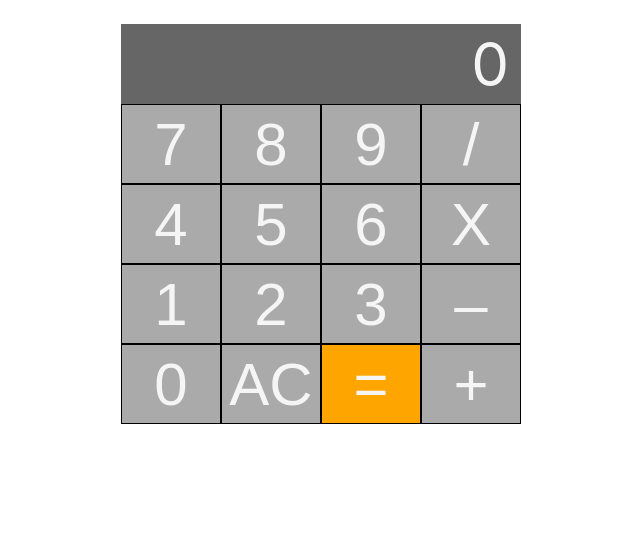
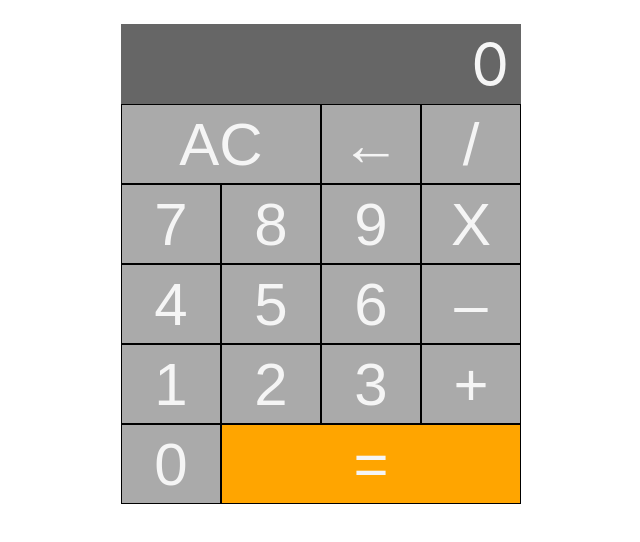
Before and after one commit to jmalk/react-calculator, a React (Create React App) app: page / in a window 1280 px wide. Shown: the top 542 px of the page, without its empty margins (319-959 px from the left). Built offline with nearby package versions, Linux system fonts and the light colour scheme.

Commit message:
Implement a delete button

```diff
--- a/src/components/Calculator.tsx
+++ b/src/components/Calculator.tsx
@@ -43,6 +43,10 @@ function Calculator() {
     setWaiting(false);
   };
 
+  const handleDelete = () => {
+    setValue(Math.floor(value / 10));
+  };
+
   const handleNumber = (n: number) => {
     if (waiting) {
       setWaiting(false);
@@ -81,10 +85,23 @@ function Calculator() {
       </div>
 
       <div className="row">
+        <button className="button width-2" onClick={handleAC}>
+          AC
+        </button>
+        <button className="button" onClick={handleDelete}>
+          ←
+        </button>
+        <OperationButton handler={() => handleOperation("divide")} symbol="/" />
+      </div>
+
+      <div className="row">
         <NumberButton handler={handleNumber} n={7} />
         <NumberButton handler={handleNumber} n={8} />
         <NumberButton handler={handleNumber} n={9} />
-        <OperationButton handler={() => handleOperation("divide")} symbol="/" />
+        <OperationButton
+          handler={() => handleOperation("multiply")}
+          symbol="X"
+        />
       </div>
 
       <div className="row">
@@ -92,8 +109,8 @@ function Calculator() {
         <NumberButton handler={handleNumber} n={5} />
         <NumberButton handler={handleNumber} n={6} />
         <OperationButton
-          handler={() => handleOperation("multiply")}
-          symbol="X"
+          handler={() => handleOperation("subtract")}
+          symbol="–"
         />
       </div>
 
@@ -101,21 +118,14 @@ function Calculator() {
         <NumberButton handler={handleNumber} n={1} />
         <NumberButton handler={handleNumber} n={2} />
         <NumberButton handler={handleNumber} n={3} />
-        <OperationButton
-          handler={() => handleOperation("subtract")}
-          symbol="–"
-        />
+        <OperationButton handler={() => handleOperation("add")} symbol="+" />
       </div>
 
       <div className="row">
         <NumberButton handler={handleNumber} n={0} />
-        <button className="button" onClick={handleAC}>
-          AC
-        </button>
-        <button className="equals button" onClick={handleEquals}>
+        <button className="equals button width-3" onClick={handleEquals}>
           =
         </button>
-        <OperationButton handler={() => handleOperation("add")} symbol="+" />
       </div>
     </div>
   );
--- a/src/index.css
+++ b/src/index.css
@@ -53,6 +53,14 @@ code {
   border: 1px solid var(--black);
 }
 
+.width-2 {
+  width: calc(2 * var(--button-width));
+}
+
+.width-3 {
+  width: calc(3 * var(--button-width));
+}
+
 .equals {
   background-color: var(--accent);
 }
```
